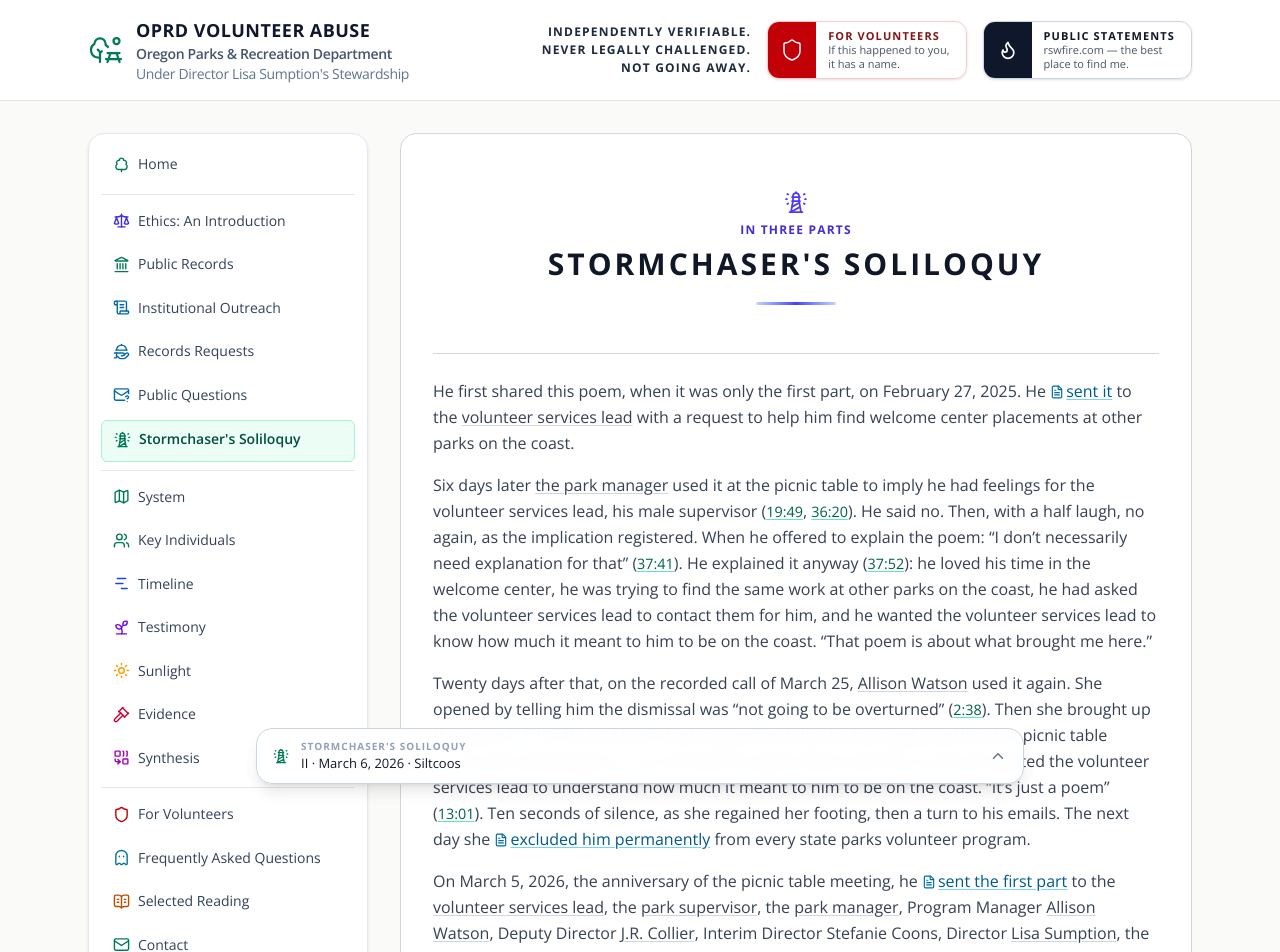
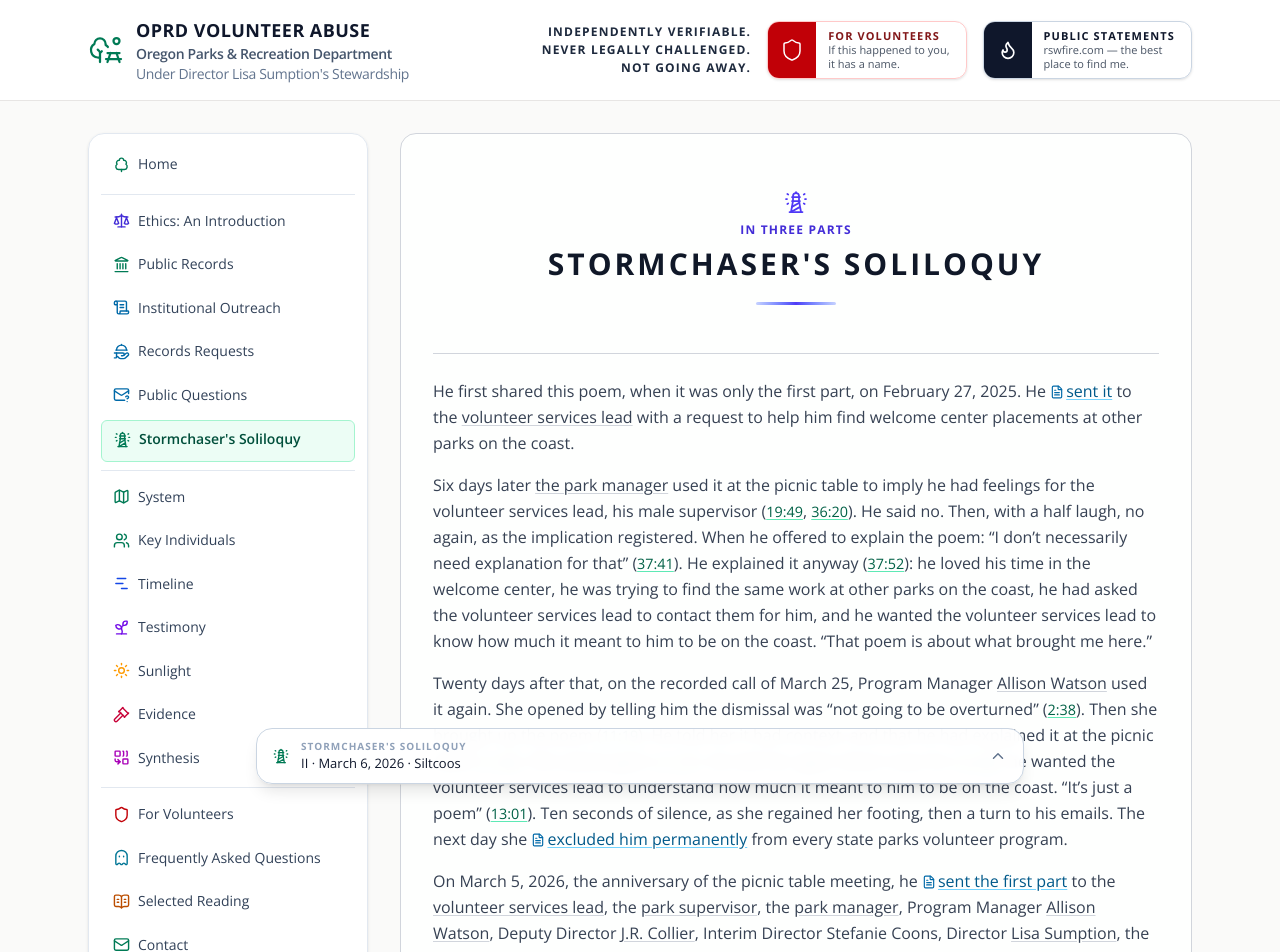
Before and after one commit to rswfire/rswfire.oprd, a Next.js app: page /soliloquy in a window 1280 px wide. Shown: the top 952 px of the page. Built offline with nearby package versions, Linux system fonts and the light colour scheme.

Commit message:
Soliloquy: Program Manager Allison Watson

```diff
--- a/app/(archive)/soliloquy/page.tsx
+++ b/app/(archive)/soliloquy/page.tsx
@@ -325,7 +325,7 @@ export default function StormchasersSoliloquyPage() {
                     about what brought me here.&rdquo;
                 </p>
                 <p>
-                    Twenty days after that, on the recorded call of March 25,{" "}
+                    Twenty days after that, on the recorded call of March 25, Program Manager{" "}
                     <PersonLink name="program manager" label="Allison Watson" /> used it again. She opened by telling
                     him the dismissal was &ldquo;not going to be overturned&rdquo; (<Moment ulid={CALL} t="2:38" />).
                     Then she brought up the poem (<Moment ulid={CALL} t="11:19" />). He told her it had context, and
```
